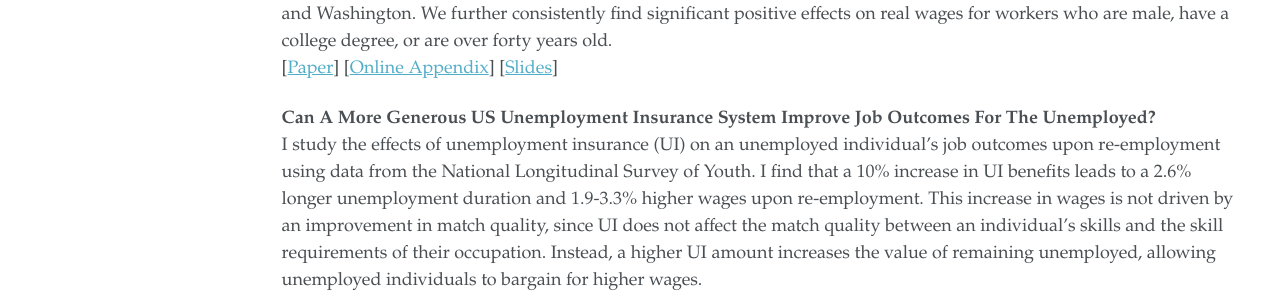
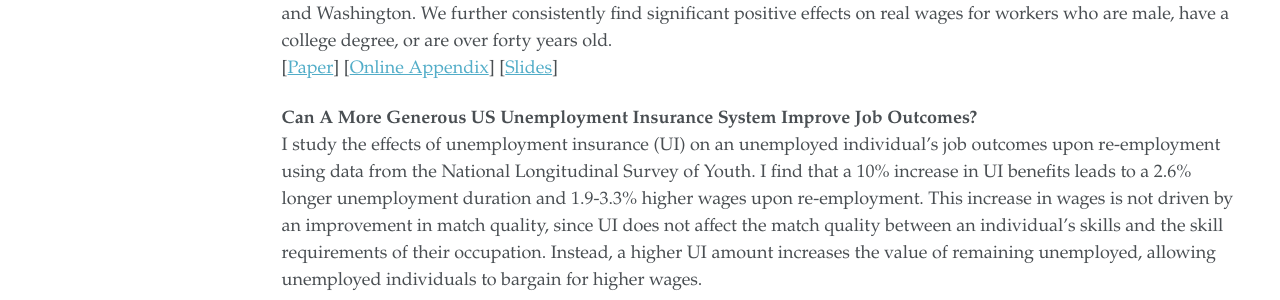
Before and after one commit to upmanyu-suryansh/upmanyu-suryansh.github.io, a Jekyll site: the page built from _pages/research.md, in a window 1280 px wide and 1233 px high. Shown: the part 695-995 px from the top of the window. Built offline with Jekyll 4.4.1, drawn with Linux system fonts in a browser that asks for light colours; a script bundle is joined from its source files by our own code; library files that are not in the unit come from our copies.

Commit message:
Revise title for unemployment insurance study

```diff
--- a/_pages/research.md
+++ b/_pages/research.md
@@ -32,7 +32,7 @@ in California and Washington. We further consistently find significant positive
 real wages for workers who are male, have a college degree, or are over forty years old.
 [[Paper](/files/pay_transparency_manuscript.pdf)] [[Online Appendix](/files/pay_transparency_online_appendix.pdf)] [[Slides](/files/pay_transparency_isi_slides.pdf)]
 
-**Can A More Generous US Unemployment Insurance System Improve Job Outcomes For The Unemployed?**
+**Can A More Generous US Unemployment Insurance System Improve Job Outcomes?**
 I study the effects of unemployment insurance (UI) on an unemployed individual’s job outcomes upon re-employment using data from the
 National Longitudinal Survey of Youth. I find that a 10% increase in UI benefits leads to a 2.6% longer unemployment duration
 and 1.9-3.3% higher wages upon re-employment. This increase in wages is not driven by an improvement in match quality, since UI does not affect the match quality between an individual's skills and the skill requirements of their occupation. Instead, a higher UI amount increases the value of remaining unemployed, allowing unemployed individuals to bargain for higher wages.
```
